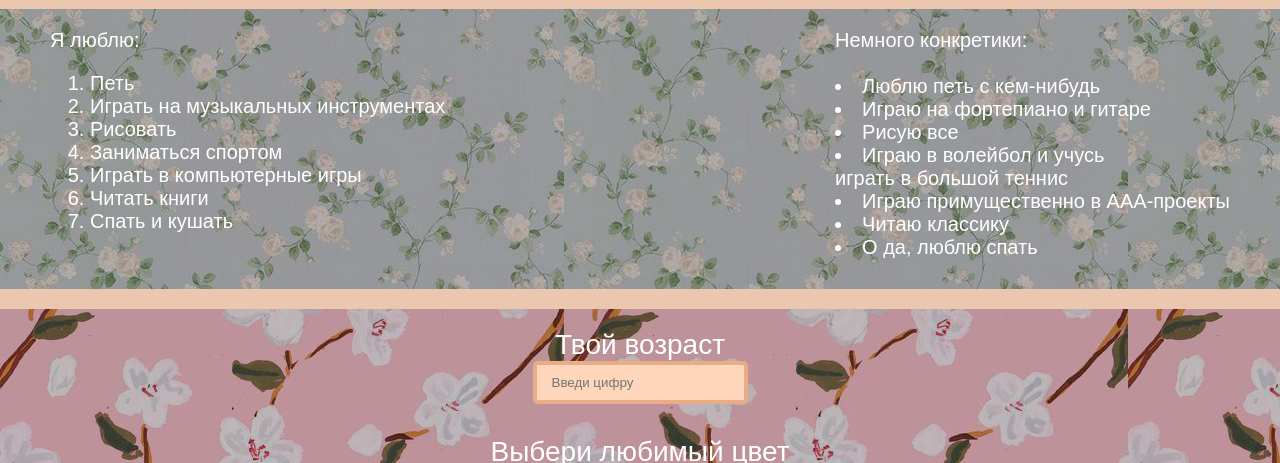
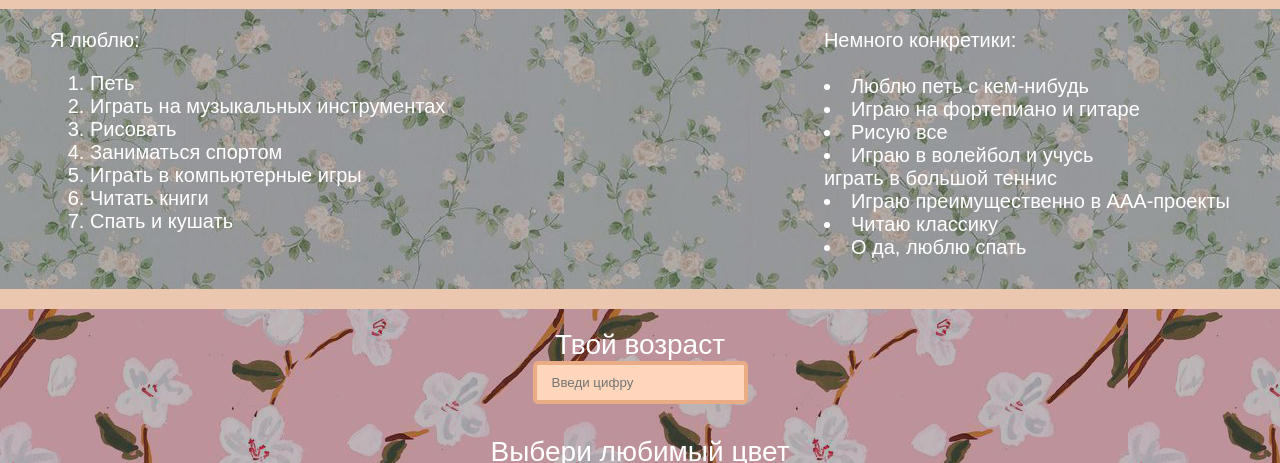
Before and after one commit to Askozy/lab2-1, a plain HTML site: page index.html in a window 1280 px wide. Shown: the part 637-1100 px from the top of the page. Drawn offline with Linux system fonts and the light colour scheme; files whose address does not match are found by name.

Commit message:
Update index.html

```diff
--- a/index.html
+++ b/index.html
@@ -77,7 +77,7 @@
                             <li>Играю на фортепиано и гитаре</li>
                             <li>Рисую все</li>
                             <li>Играю в волейбол и учусь<br>играть в большой теннис</li>
-                            <li>Играю примущественно в ААА-проекты</li>
+                            <li>Играю преимущественно в ААА-проекты</li>
                             <li>Читаю классику</li>
                             <li>О да, люблю спать</li>
                         </div>
```
